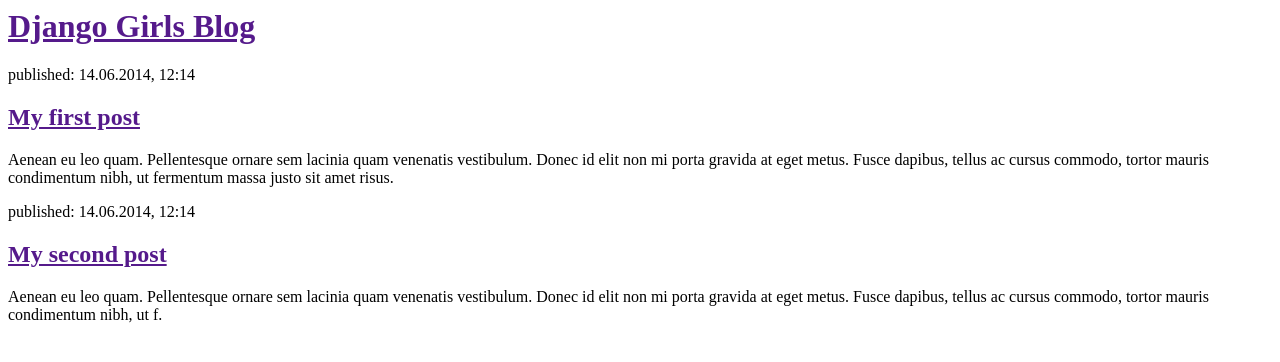
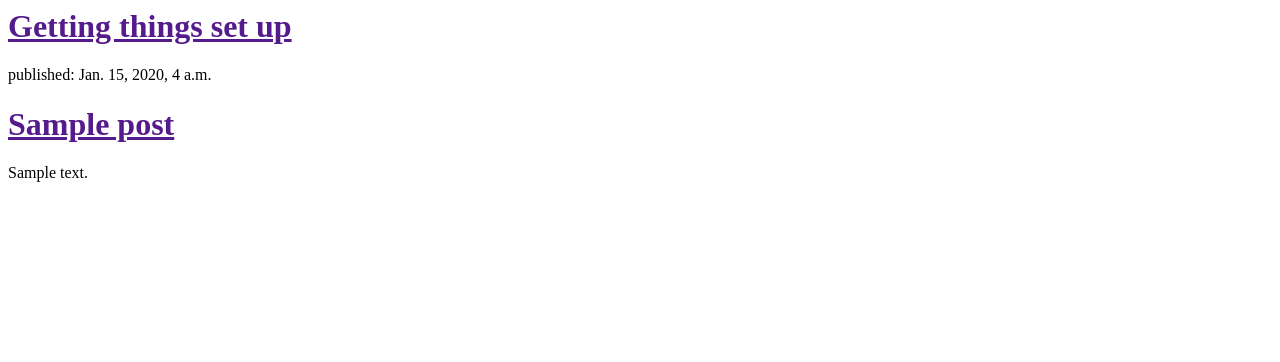
Before and after one commit to psward/django-proj, a Django app: template blog/templates/blog/post_list.html in a window 1280 px wide. Shown: the top 362 px of the page. Run offline with Django 3.2, Linux system fonts and the light colour scheme; the template is opened without the code that fills it: values that come from a table or form of the project are taken from there, others are empty; tables that the repository leaves empty hold one stand-in row (values such as "Sample post").

Commit message:
More set up

```diff
--- a/blog/templates/blog/post_list.html
+++ b/blog/templates/blog/post_list.html
@@ -1,22 +1,17 @@
 <html>
     <head>
-        <title>Django Girls blog</title>
+        <title>Getting things set up</title>
     </head>
     <body>
         <div>
-            <h1><a href="">Django Girls Blog</a></h1>
+            <h1><a href="">Getting things set up</a></h1>
         </div>
-
+        {% for post in posts %}
         <div>
-            <p>published: 14.06.2014, 12:14</p>
-            <h2><a href="">My first post</a></h2>
-            <p>Aenean eu leo quam. Pellentesque ornare sem lacinia quam venenatis vestibulum. Donec id elit non mi porta gravida at eget metus. Fusce dapibus, tellus ac cursus commodo, tortor mauris condimentum nibh, ut fermentum massa justo sit amet risus.</p>
+            <p>published: {{ post.published_date }}</p>
+            <h1><a href="">{{ post.title }}</a></h1>
+            <p>{{ post.text|linebreaksbr }}</p>
         </div>
-
-        <div>
-            <p>published: 14.06.2014, 12:14</p>
-            <h2><a href="">My second post</a></h2>
-            <p>Aenean eu leo quam. Pellentesque ornare sem lacinia quam venenatis vestibulum. Donec id elit non mi porta gravida at eget metus. Fusce dapibus, tellus ac cursus commodo, tortor mauris condimentum nibh, ut f.</p>
-        </div>
+        {% endfor %}
     </body>
 </html>
--- a/blog/views.py
+++ b/blog/views.py
@@ -1,4 +1,7 @@
 from django.shortcuts import render
+from django.utils import timezone
+from .models import Post
 
 def post_list(request):
-    return render(request, 'blog/post_list.html', {})
+    posts = Post.objects.filter(published_date__lte=timezone.now()).order_by('published_date')
+    return render(request, 'blog/post_list.html', {'posts': posts})
--- a/mysite/urls.py
+++ b/mysite/urls.py
@@ -19,5 +19,4 @@
 urlpatterns = [
     url(r'^admin/', admin.site.urls),
     url(r'', include('blog.urls')),
-
 ]
```
